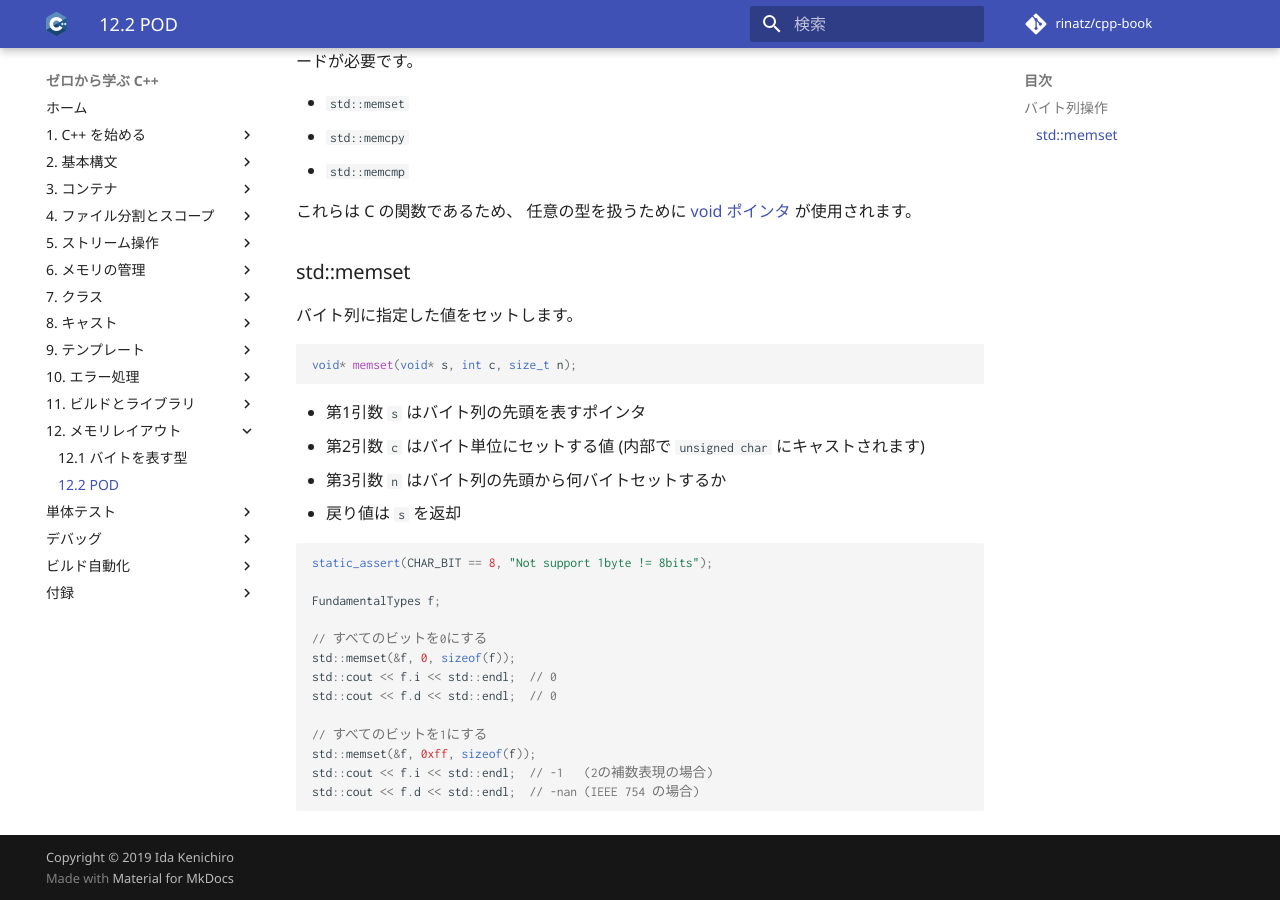
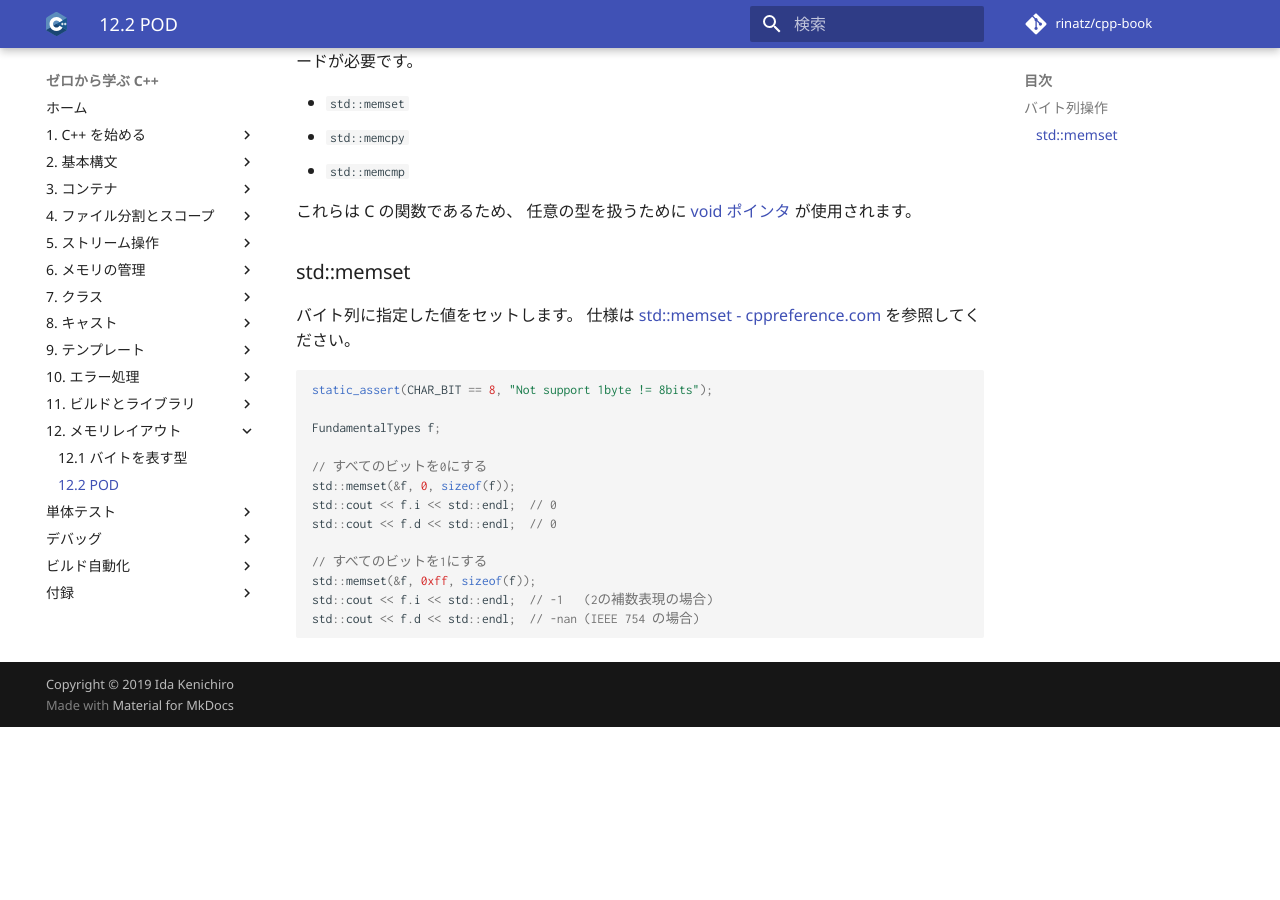
Before and after one commit to rinatz/cpp-book, an MkDocs documentation site: the page built from docs/ch12-02-plain-old-data.md, in a window 1280 px wide and 900 px high, scrolled down 517 px. Built offline with MkDocs 1.6.1 and Material for MkDocs 9.7.7, drawn with Linux system fonts in a browser that asks for light colours; comment, search, counter and statistics services are not loaded; after the commit the page ends 1244 px from its top, so only the background shows below that.

Commit message:
Simplify std::memset usage

````diff
--- a/docs/ch12-02-plain-old-data.md
+++ b/docs/ch12-02-plain-old-data.md
@@ -32,15 +32,9 @@ POD であれば以下の関数でデータを扱うことができます。
 ### std::memset
 
 バイト列に指定した値をセットします。
+仕様は [std::memset - cppreference.com][cppreference_memset] を参照してください。
 
-```cpp
-void* memset(void* s, int c, size_t n);
-```
-
-- 第1引数 `s` はバイト列の先頭を表すポインタ
-- 第2引数 `c` はバイト単位にセットする値 (内部で `unsigned char` にキャストされます)
-- 第3引数 `n` はバイト列の先頭から何バイトセットするか
-- 戻り値は `s` を返却
+[cppreference_memset]: https://ja.cppreference.com/w/cpp/string/byte/memset
 
 ```cpp
 static_assert(CHAR_BIT == 8, "Not support 1byte != 8bits");
````
